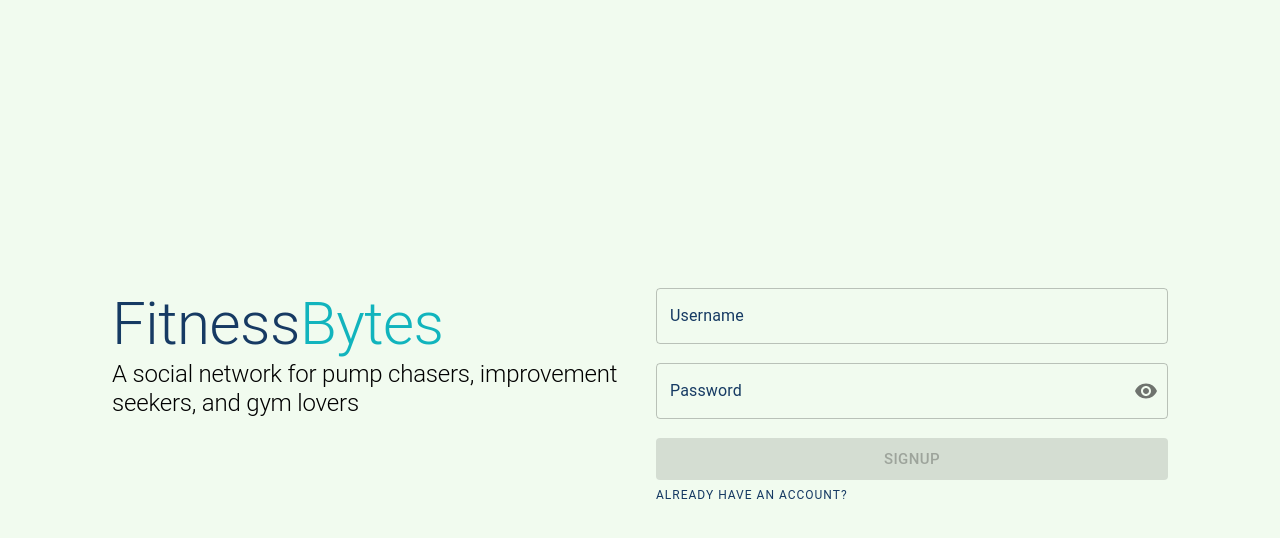
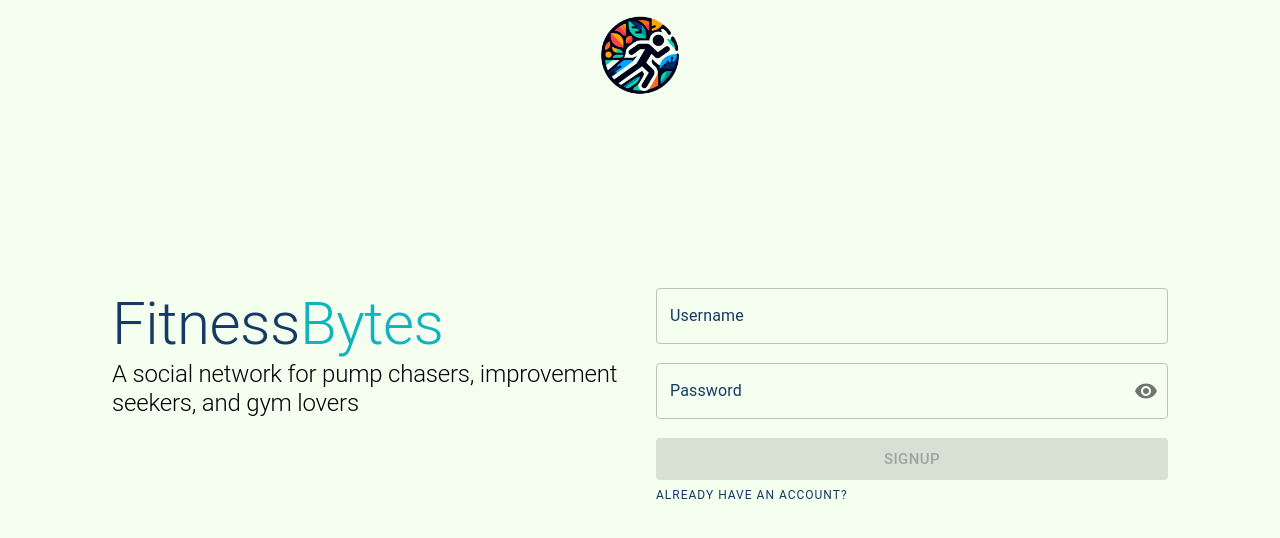
Before and after one commit to PaciorekJ/FitnessBytes, a React (Vite) app in the folder fitness-bytes-frontend/: page /signup in a window 1280 px wide. Shown: the top 538 px of the page. Built offline with nearby package versions, Linux system fonts and the light colour scheme.

Commit message:
Added Logo to Design and styled logo

```diff
--- a/fitness-bytes-frontend/src/Router.tsx
+++ b/fitness-bytes-frontend/src/Router.tsx
@@ -5,12 +5,18 @@ import Account from "./pages/Account";
 import Feed from "./pages/Feed";
 import Welcome from "./pages/Welcome";
 import Error from "./pages/Error";
+import LogoIcon from "./components/LogoIcon";
 
 const router = createBrowserRouter([
 	{
 		path: "/",
 		errorElement: <Error />,
-		element: <Outlet />,
+		element: (
+			<div>
+				<LogoIcon centerScreen />
+				<Outlet />
+			</div>
+		),
 		children: [
 			{
 				index: true,
--- /dev/null
+++ b/fitness-bytes-frontend/src/components/LogoIcon/LogoIcon.tsx
@@ -0,0 +1,28 @@
+import styles from "./index.module.css";
+
+interface Props {
+	center?: boolean;
+	centerScreen?: boolean;
+}
+
+const LogoIcon = ({ center = false, centerScreen = false }: Props) => {
+	return (
+		<a href="/">
+			<img
+				className={
+					styles.icon +
+					" " +
+					(center ? styles.center : "") +
+					" " +
+					(centerScreen ? styles.centerScreen : "") +
+					" " +
+					styles.xl
+				}
+				src="src\assets\FitnessBytes-Square.webp"
+				alt="Fitness Bytes Logo"
+			/>
+		</a>
+	);
+};
+
+export default LogoIcon;
--- /dev/null
+++ b/fitness-bytes-frontend/src/components/LogoIcon/index.module.css
@@ -0,0 +1,16 @@
+.icon {
+	width: 5em;
+	height: 5em;
+}
+
+.center {
+	align-self: center;
+}
+
+.centerScreen {
+	position: absolute;
+	top: 0;
+	left: 50%;
+	padding: 1rem;
+	transform: translateX(-50%);
+}
--- /dev/null
+++ b/fitness-bytes-frontend/src/components/LogoIcon/index.ts
@@ -0,0 +1,3 @@
+import LogoIcon from "./LogoIcon";
+
+export default LogoIcon;
--- a/fitness-bytes-frontend/src/components/Logo.tsx
+++ b/fitness-bytes-frontend/src/components/LogoName.tsx
@@ -4,7 +4,7 @@ interface Props {
 	center?: boolean;
 }
 
-const Logo = ({ center = false }: Props) => {
+const LogoName = ({ center = false }: Props) => {
 	const theme = useTheme();
 	return (
 		<Box textAlign={center ? "center" : "initial"}>
@@ -24,4 +24,4 @@ const Logo = ({ center = false }: Props) => {
 	);
 };
 
-export default Logo;
+export default LogoName;
--- a/fitness-bytes-frontend/src/index.css
+++ b/fitness-bytes-frontend/src/index.css
@@ -13,5 +13,5 @@ body {
 }
 
 body {
-	background-color: #f1fbef;
+	background-color: #f4fff0;
 }
--- a/fitness-bytes-frontend/src/pages/Error.tsx
+++ b/fitness-bytes-frontend/src/pages/Error.tsx
@@ -9,7 +9,7 @@ import {
 	Typography,
 } from "@mui/material";
 import { isRouteErrorResponse, useRouteError } from "react-router-dom";
-import Logo from "../components/Logo";
+import LogoName from "../components/LogoName";
 
 const Error = () => {
 	const error = useRouteError();
@@ -17,7 +17,7 @@ const Error = () => {
 	if (isRouteErrorResponse(error)) {
 		return (
 			<Stack paddingTop={4} maxWidth={"100%"} gap={4}>
-				<Logo center />
+				<LogoName center />
 				<Stack gap={4}>
 					<Typography textAlign={"center"} variant="h2">
 						{error.status}: {error.statusText}
--- a/fitness-bytes-frontend/src/pages/Login/Login.tsx
+++ b/fitness-bytes-frontend/src/pages/Login/Login.tsx
@@ -1,13 +1,9 @@
-import {
-	Stack,
-	Typography
-} from "@mui/material";
+import { Stack, Typography } from "@mui/material";
 import LoginForm from "../../components/LoginForm";
-import Logo from "../../components/Logo";
+import LogoName from "../../components/LogoName";
 import "./index.css";
 
 const Login = () => {
-
 	return (
 		<Stack gap={4} padding={10} alignItems={"center"}>
 			<Stack>
@@ -18,7 +14,7 @@ const Login = () => {
 					gutterBottom>
 					Welcome to
 				</Typography>
-				<Logo center />
+				<LogoName center />
 			</Stack>
 			<LoginForm />
 		</Stack>
--- a/fitness-bytes-frontend/src/pages/Signup/Signup.tsx
+++ b/fitness-bytes-frontend/src/pages/Signup/Signup.tsx
@@ -3,14 +3,15 @@ import {
 	Stack,
 	Typography
 } from "@mui/material";
-import Logo from "../../components/Logo";
+import LogoIcon from "../../components/LogoIcon/LogoIcon";
+import LogoName from "../../components/LogoName";
 import SignupForm from "../../components/SignupForm";
 import "./index.css";
 
 const Signup = () => {
-
 	return (
 		<Grid container paddingX={{ xs: 0, xl: 10 }} minHeight={"100vh"}>
+			<LogoIcon centerScreen />
 			<Grid
 				minHeight={"min-content"}
 				container
@@ -20,7 +21,7 @@ const Signup = () => {
 				padding={10}>
 				<Grid item xs xl>
 					<Stack>
-						<Logo />
+						<LogoName />
 						<Typography fontSize={"1.5rem"} variant={"h2"}>
 							A social network for pump chasers, improvement seekers, and gym
 							lovers
--- a/fitness-bytes-frontend/src/pages/Welcome.tsx
+++ b/fitness-bytes-frontend/src/pages/Welcome.tsx
@@ -1,5 +1,5 @@
 import { Stack, Typography, Button, Grid } from "@mui/material";
-import Logo from "../components/Logo";
+import LogoName from "../components/LogoName";
 
 const Welcome = () => {
 	return (
@@ -10,7 +10,7 @@ const Welcome = () => {
 			height={"100%"}
 			gap={2}>
 			<Stack gap={2} width={"75%"} maxWidth={"800px"} margin={"auto"}>
-				<Logo center />
+				<LogoName center />
 				<Typography textAlign={"center"} variant={"h3"} fontSize={24}>
 					A Community that's fit for you! Here to help bit by bit
 				</Typography>
```
Also changed, not shown: fitness-bytes-frontend/src/assets/FitnessBytes-Square.webp (renamed from fitness-bytes-frontend/public/FitnessBytes-Square.webp).
